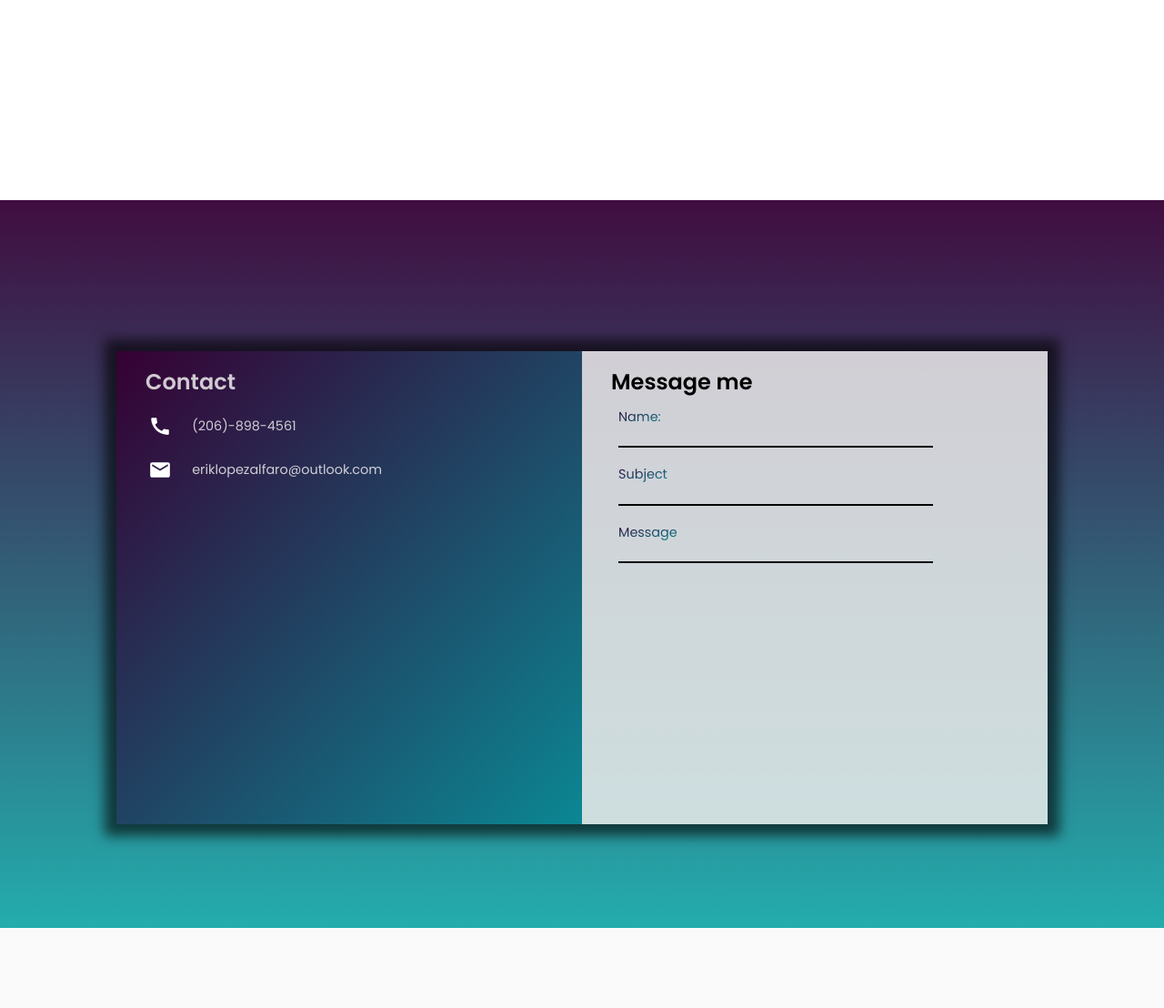
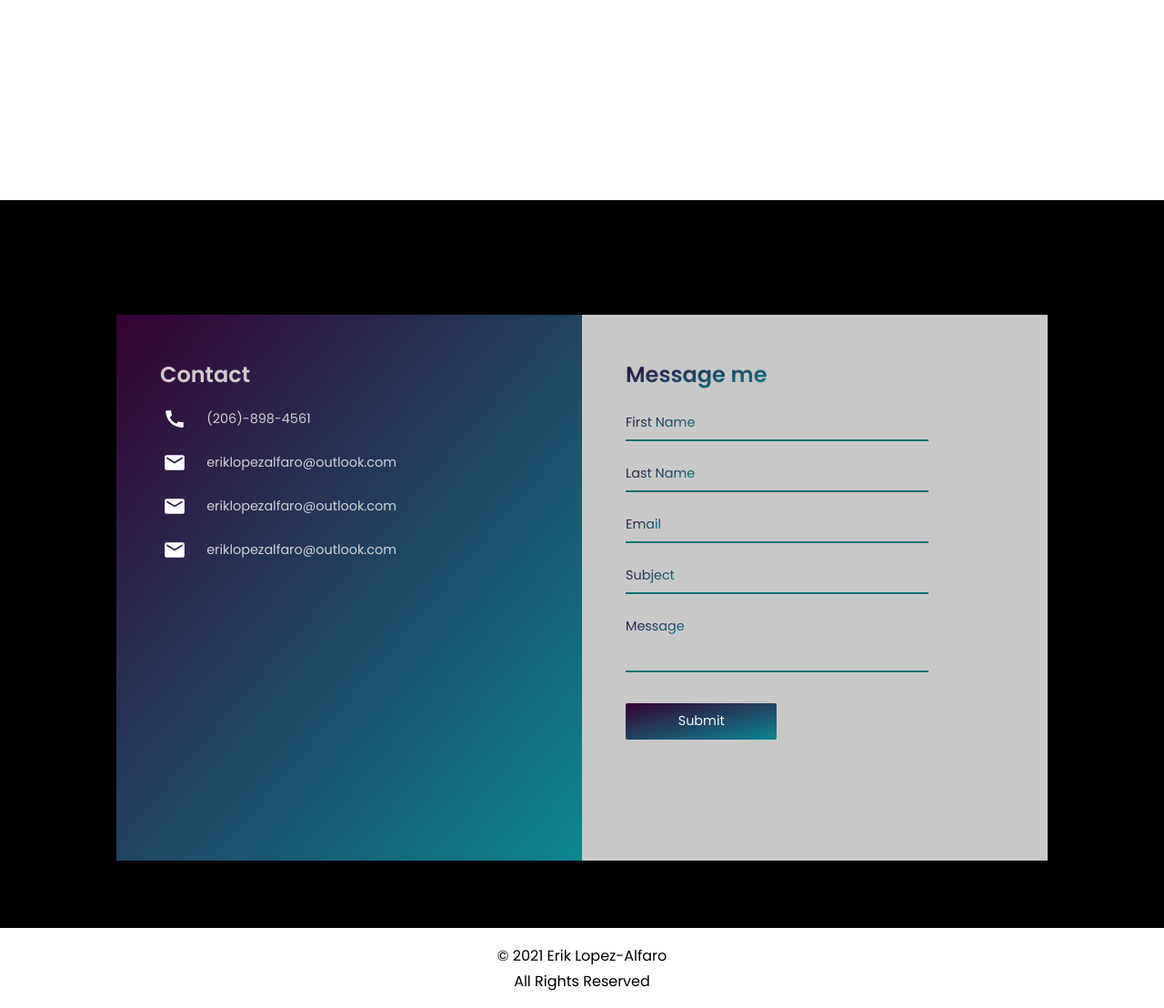
Before and after one commit to eriklopezalfaro/Personal-Website, a Django app: page / in a window 1280 px wide. Shown: the part 2200-3308 px from the top of the page at 91% size. Before the commit the page ends 3220 px from the top, so only its background shows below. Run offline with Django 3.2, Linux system fonts and the light colour scheme; data comes from the database, SQL or seed files in the repository; some libraries are stand-ins or nearby versions.

Commit message:
contact page fix

```diff
--- a/my_portfolio/urls.py
+++ b/my_portfolio/urls.py
@@ -13,6 +13,7 @@ Including another URLconf
     1. Import the include() function: from django.urls import include, path
     2. Add a URL to urlpatterns:  path('blog/', include('blog.urls'))
 """
+from os import name
 from django.contrib import admin
 from django.urls import path
 from portfolio import views
@@ -21,5 +22,6 @@ from django.conf import settings
 
 urlpatterns = [
     path('admin/', admin.site.urls),
-    path('', views.home),
+    path('', views.home, name='home'),
+    path('contact/', views.contact, name='contact'),
 ] + static(settings.MEDIA_URL, document_root=settings.MEDIA_ROOT)
--- a/portfolio/static/portfolio/style.css
+++ b/portfolio/static/portfolio/style.css
@@ -433,30 +429,27 @@ nav .nav-links {
     justify-content: center;
     margin: auto;
     /* background-image: linear-gradient(rgba(0, 0, 0, 0.75), rgba(0, 0, 0, 0.75)), url("../portfolio/images/snazzy-image\ \(1\).png"); */
-    background-image: linear-gradient(rgba(54, 0, 54, 0.95), rgba(24, 168, 168, 0.95));
+    background: #000;
+    /* box-shadow: 0rem 0rem 0.8rem 0.8rem rgba(0, 0, 0, 0.616); */
+    /* min-height: 100vh; */
 }
 .Contact .container {
     display: flex;
-    min-height: 20rem;
-    height: 65vh;
-    width: 80vw;
+    width: min(80vw, 1200px);
     justify-content: center;
     -webkit-justify-content: center;
     align-items: center;
     -webkit-align-items: center;
     margin-top: 4%;
-    box-shadow: 0rem 0rem 0.8rem 0.8rem rgba(0, 0, 0, 0.616);
+    /* box-shadow: 0rem 0rem 0.8rem 0.8rem rgba(0, 0, 0, 0.616); */
 }
 .contact-form, .contact-info {
     display: flex;
-    height: 100%;
-
+    /* height: 80vh; */
+    height: min(80vh, 600px);
 }
 .contact-info .box,.contact-form .form{
-    display: flex;
-    padding: 1rem 2rem;
-    flex-direction: column;
-    align-items:flex-start;
+    padding: 3rem;
     height: 100%;
     width: 100%;
     font-family: var(--primary);
@@ -468,29 +461,74 @@ nav .nav-links {
     background: rgba(236, 236, 236, 0.85);
 }
 .contact-form .form form{
-    padding: 0.5rem;
-    font-size: 1rem;
+
+}
+.form h2 {
+    width: fit-content;
+    margin-bottom: 1rem;
+    background: var(--buttons);
+    background-clip: text;
+    -webkit-background-clip: text;
+    -webkit-text-fill-color: transparent;
+}
+.form .submit-btn input{
+    width: 40%;
+    height: 40px;
+    position: relative;
+    margin: 3rem 0 0 0;
+    color: aliceblue;
+    background: var(--buttons);
+    border-radius: 2px;
+    padding: 0.3rem 0.7rem;
+    font-family: var(--primary);
+    font-size: 0.9rem;
+    cursor: pointer;
+    text-decoration: none;
+    border: none;
+}
+.form .input-data{
+    height: 40px;
+    position: relative;
+    margin-bottom: 10px;
     width: 100%;
+    margin-bottom: 1rem;
 }
-.contact-form input {
+.form .input-data input,
+.form .input-data textarea {
+    display: block;
+    width: 100%;
+    height: 100%;
     border: none;
-    border-bottom: 2px solid black;
+    border-bottom: 2px solid rgb(15, 112, 112);
     padding: auto;
-    height: 1rem;
-    margin-bottom: 1rem;
     background: transparent;
     width: 80%;
-
+    outline: none;
 }
-.contact-form label{
+.form .input-data label{
+    position: absolute;
+    bottom: 10px;
+    pointer-events: none;
     background: var(--buttons);
     background-clip: text;
     -webkit-background-clip: text;
     -webkit-text-fill-color: transparent;
     font-size: 0.9rem;
-
+    width: fit-content;
+    transition: all 0.3s ease;
+}
+.form .input-data textarea {
+    height: 70px;
+    resize: none;
+    padding-top: 0.75rem;
+}
+.form .input-data input:focus ~ label,
+.form .input-data textarea:focus ~ label {
+    transform: translateY(-20px);
+    font-size: 0.7rem;
 }
 .contact-info {
+    width: 100%;
     color: rgba(236, 236, 236, 0.85);
     background: var(--buttons);
 }
@@ -523,7 +561,20 @@ nav .nav-links {
     /* transform: scale(1.04,1.04); */
     z-index: 0;
 }
-/* neeed to take away hover event and change flex direction for mobile */
+/* ----------------------------------------------------- FOOTER ------------------------------------------------------ */
+footer {
+    padding: 1rem 0;
+}
+footer p {
+    display: flex;
+    font-family: var(--primary);
+    width: 100vw;
+    justify-content: center;
+    align-items: center;
+    padding: 0.1rem 0;
+}
+/* ----------------------------------------------------- MEDIA QUERIES ------------------------------------------------------ */
+/* need to take away hover event and change flex direction for mobile */
 /* 730x500 */
 @media screen and (max-width:778px) {
     .icon {
--- a/portfolio/templates/portfolio/base.html
+++ b/portfolio/templates/portfolio/base.html
@@ -66,12 +66,15 @@
         <div class="slider"></div>
     </header>
 
+    <!-- end animation -->
+
+    {% block content %}{% endblock %}
+    <footer>
+        <p>&copy; 2021 Erik Lopez-Alfaro</p>
+        <p>All Rights Reserved</p>
+    </footer>
     <script src="https://ajax.googleapis.com/ajax/libs/jquery/3.3.1/jquery.min.js"></script>
     <script src="https://cdnjs.cloudflare.com/ajax/libs/gsap/3.8.0/gsap.min.js" integrity="sha512-eP6ippJojIKXKO8EPLtsUMS+/sAGHGo1UN/38swqZa1ypfcD4I0V/ac5G3VzaHfDaklFmQLEs51lhkkVaqg60Q==" crossorigin="anonymous" referrerpolicy="no-referrer"></script>
     <script src="{% static 'portfolio/app.js' %}"></script>
-    <!-- end animation -->
-
-    {% block content %}{% endblock %}
-
 </body>
 </html>
--- a/portfolio/templates/portfolio/index.html
+++ b/portfolio/templates/portfolio/index.html
@@ -39,25 +39,60 @@
                         <span class="img"><img src="{% static 'portfolio/images/mail_white.svg' %}" alt=""></span>
                         <span class="text">eriklopezalfaro@outlook.com</span>
                     </div>
+                    <div class="info">
+                        <span class="img"><img src="{% static 'portfolio/images/mail_white.svg' %}" alt=""></span>
+                        <span class="text">eriklopezalfaro@outlook.com</span>
+                    </div>
+                    <div class="info">
+                        <span class="img"><img src="{% static 'portfolio/images/mail_white.svg' %}" alt=""></span>
+                        <span class="text">eriklopezalfaro@outlook.com</span>
+                    </div>
                 </div>
             </div>
 
         </div>
         <div class="contact-form">
             <div class="form">
-                <h2 class="heading">Message me</h2>
-                <form action="">
-                    <label for="">Name:</label><br>
-                    <input type="text"><br>
+                <h2 class="text">Message me</h2>
 
-                    <label for="">Subject</label><br>
-                    <input type="text"><br>
+                <form action="{% url 'contact' %}" method="post">
+                    {% csrf_token %}
+                    <div class="form-row">
+                        <div class="input-data">
+                            <input type="text" name="first_name" id="first_name" required>
+                            <label for="first_name">First Name</label>
+                        </div>
 
-                    <label for="">Message</label><br>
-                    <input type="text"><br>
+                        <div class="input-data">
+                            <input type="text" name="last_name" id="last_name" required>
+                            <label for="last_name">Last Name</label>
+                        </div>
+                    </div>
 
+                    <div class="form-row">
+                        <div class="input-data">
+                            <input type="text" name="email" id="email" required>
+                            <label for="email">Email</label>
+                        </div>
 
+                        <div class="input-data">
+                            <input type="text" name="subject" id="subject" required>
+                            <label for="subject">Subject</label>
+                        </div>
+                    </div>
+
+                    <div class="form-row textarea">
+                        <div class="input-data">
+                            <textarea cols="30" rows="10" name="message" id="message" required></textarea>
+                            <label for="message">Message</label>
+                        </div>
+                    </div>
+
+                    <div class="form-row submit-btn">
+                        <input type="submit" value="Submit">
+                    </div>
                 </form>
+
             </div>
         </div>
    </section>
--- a/portfolio/views.py
+++ b/portfolio/views.py
@@ -1,5 +1,7 @@
-from django.shortcuts import render
+from django.shortcuts import redirect, render
 from .models import Project
+from django.conf import settings
+from django.core.mail import message, send_mail
 # Create your views here.
 
 
@@ -7,3 +9,26 @@ def home(request):
     projects = Project.objects.all()
 
     return render(request, 'portfolio/index.html', {'projects':projects})
+
+def contact(request):
+    if request.method == 'POST':
+        first_name = request.POST['first_name']
+        last_name = request.POST['last_name']
+        email = request.POST['email']
+        subject = request.POST['subject']
+        message = request.POST['message']
+
+        msg = f'Message from {first_name} {last_name}\n'
+        msg += f'Email address: {email}\n'
+        msg += f'Message: "{message}"\n'
+
+        # send email
+        send_mail(
+            subject=subject,
+            message=msg,
+            from_email=settings.EMAIL_HOST_USER,
+            recipient_list=[settings.RECIPIENT_ADDRESS],
+        )
+
+        # return render(request, 'portfolio/index.html', {'projects':projects, 'success':first_name})
+        return render(request, 'portfolio/success.html', {'success':first_name})
```
Also changed, not shown: other parts of portfolio/static/portfolio/style.css (+29 -37 lines), my_portfolio/settings.py (+16 -0 lines), portfolio/templates/portfolio/success.html (added, +26 -0 lines), 1 other file.
